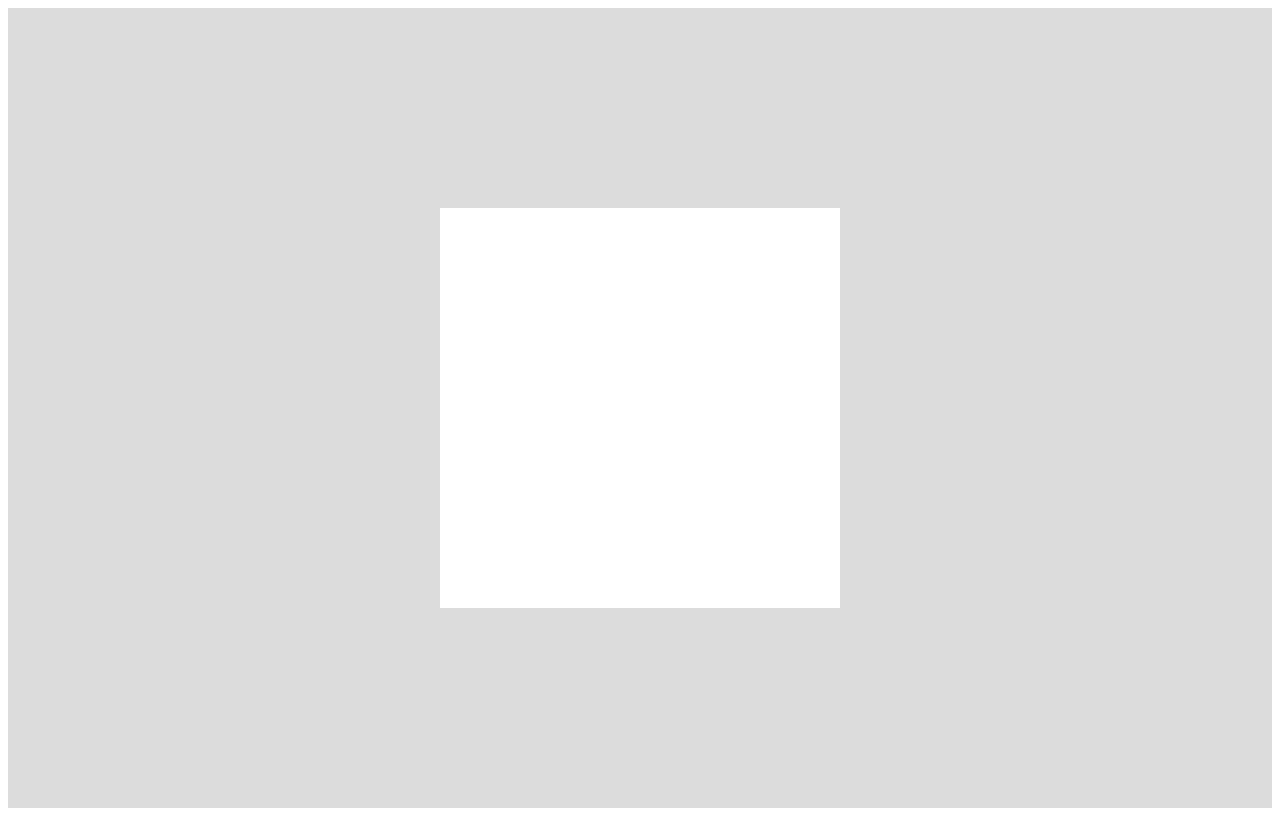
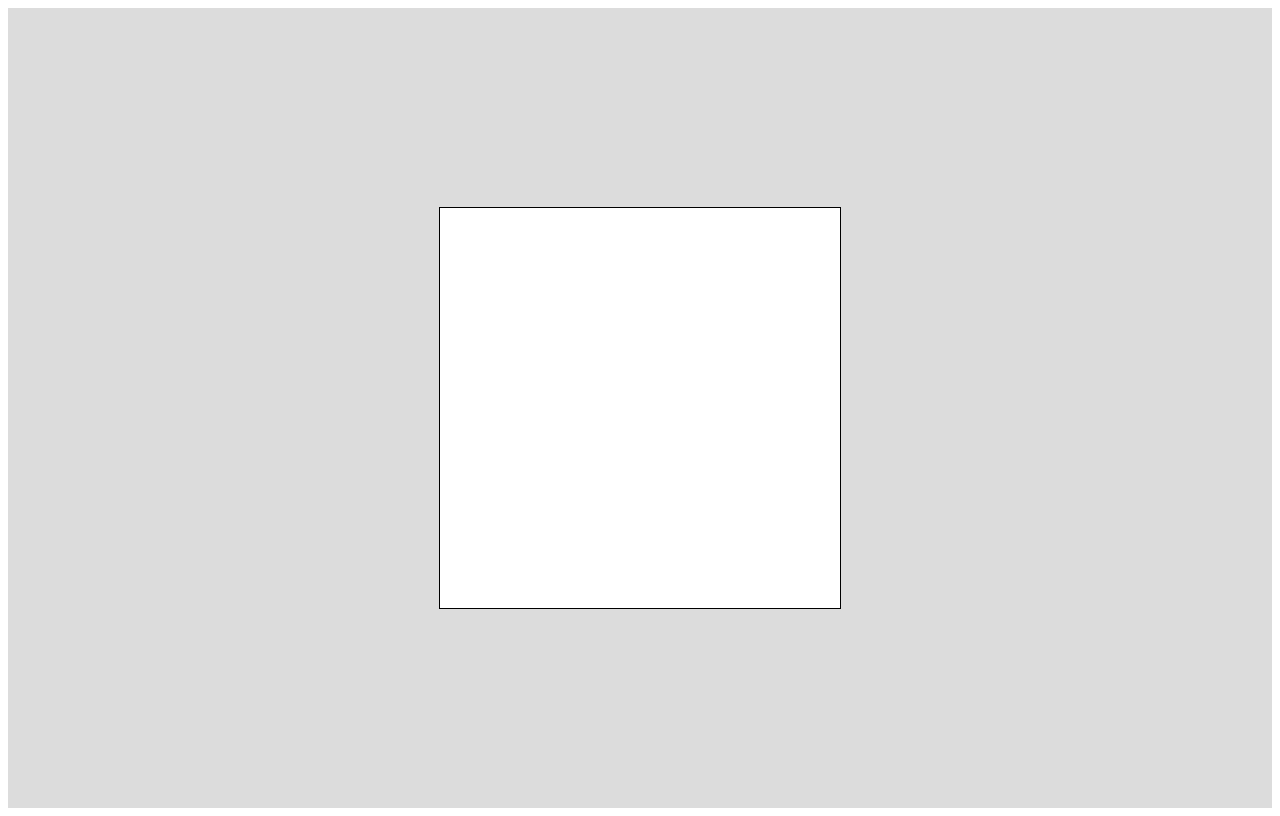
Before and after one commit to stuk4/digital-signature, a React (Vite) app: page / in a window 1280 px wide. Built offline with nearby package versions, Linux system fonts and the light colour scheme.

Commit message:
arreglo firma smooth

```diff
--- a/src/App.tsx
+++ b/src/App.tsx
@@ -9,6 +9,7 @@ function App() {
         <Signature
             width={400}
             height={400}
+            lineWidth={2.5}
         />
     </div>
   )
--- a/src/components/Signature.tsx
+++ b/src/components/Signature.tsx
@@ -33,6 +33,8 @@ export const Signature = ({width=200,height=100,strokeColor="#00-",lineWidth=2}:
         }])
     }
     const draw = (e:React.MouseEvent<HTMLCanvasElement>) =>{
+        e.preventDefault();
+        e.stopPropagation()
         if(!refCanvas.current) return;
         if(!drawing) return;
         const elementCanvas = refCanvas.current
@@ -51,11 +53,13 @@ export const Signature = ({width=200,height=100,strokeColor="#00-",lineWidth=2}:
         context2d?.beginPath();
         context2d?.moveTo(points[0].x,points[0].y);
 
-        for (let i = 1; i < points.length - 2; i++) {
+        for (let i = 1 ; i < points.length - 2; i++) {
             const xc = (points[i].x + points[i + 1].x) / 2;
             const yc = (points[i].y + points[i + 1].y) / 2;
+
             context2d?.quadraticCurveTo(points[i].x, points[i].y, xc, yc);
         }
+
         context2d?.stroke();
 
     }
@@ -65,6 +69,7 @@ export const Signature = ({width=200,height=100,strokeColor="#00-",lineWidth=2}:
         if(!refCanvas.current) return;
         const elementCanvas = refCanvas.current
         setSignature(elementCanvas.toDataURL())
+
         setPoints([])
         setLastX(undefined)
         setLastY(undefined)
@@ -83,6 +88,7 @@ export const Signature = ({width=200,height=100,strokeColor="#00-",lineWidth=2}:
             context2d!.strokeStyle = strokeColor
             context2d!.lineCap = "round"
             context2d!.lineJoin = "round"
+
         }
         initializeCanvas()
     },[])
@@ -92,15 +98,12 @@ export const Signature = ({width=200,height=100,strokeColor="#00-",lineWidth=2}:
         width={width}
         height={height}
         style={{
+            border:"1px #000 solid",
             background:"white"
+
         }}
         onClick={handleClick}
-
         onMouseMove={draw}
-        // onMouseUp={stopDrawing}
-        // onMouseDown={startDrawing}
-        // onMouseMove={draw}
-        // onMouseUp={stopDrawing}
 
     />
   )
```
